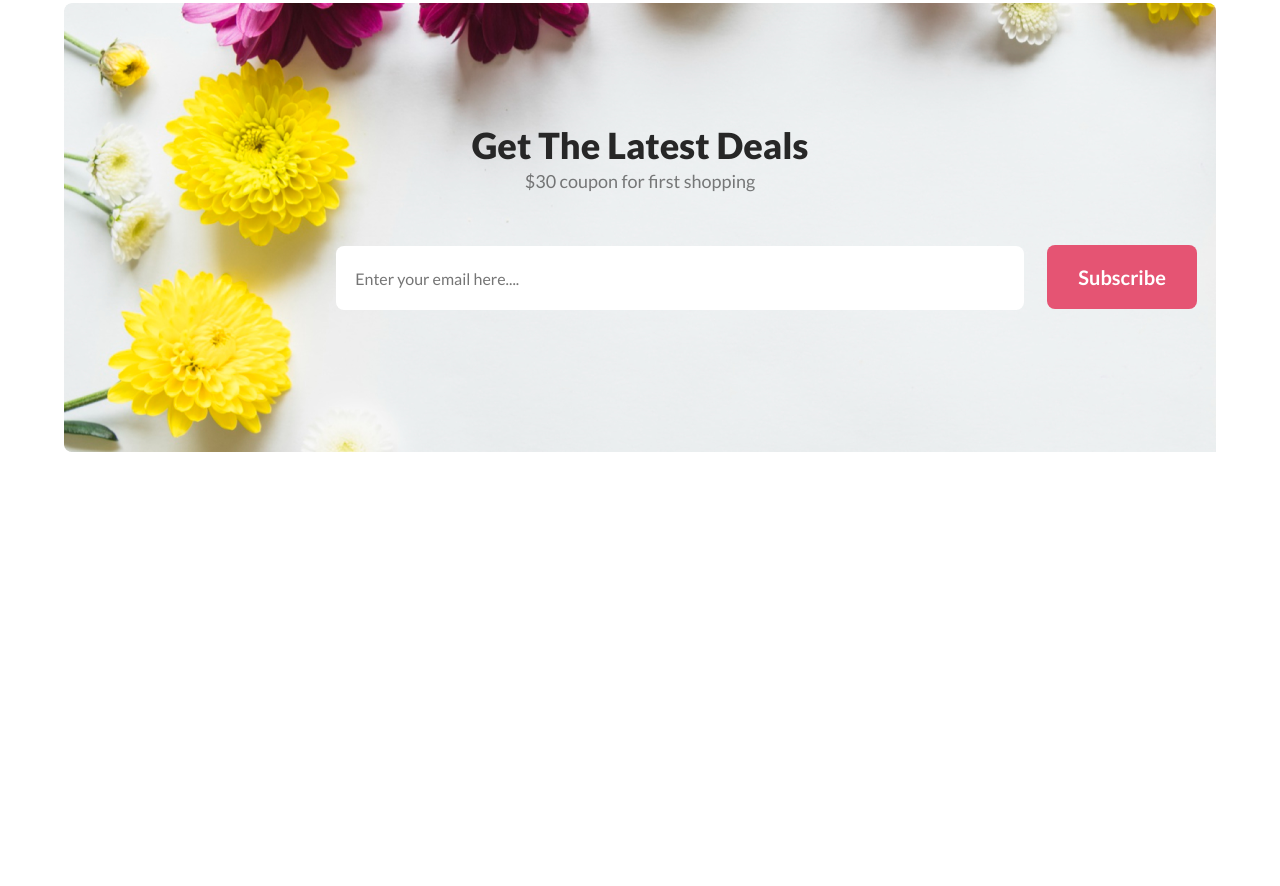
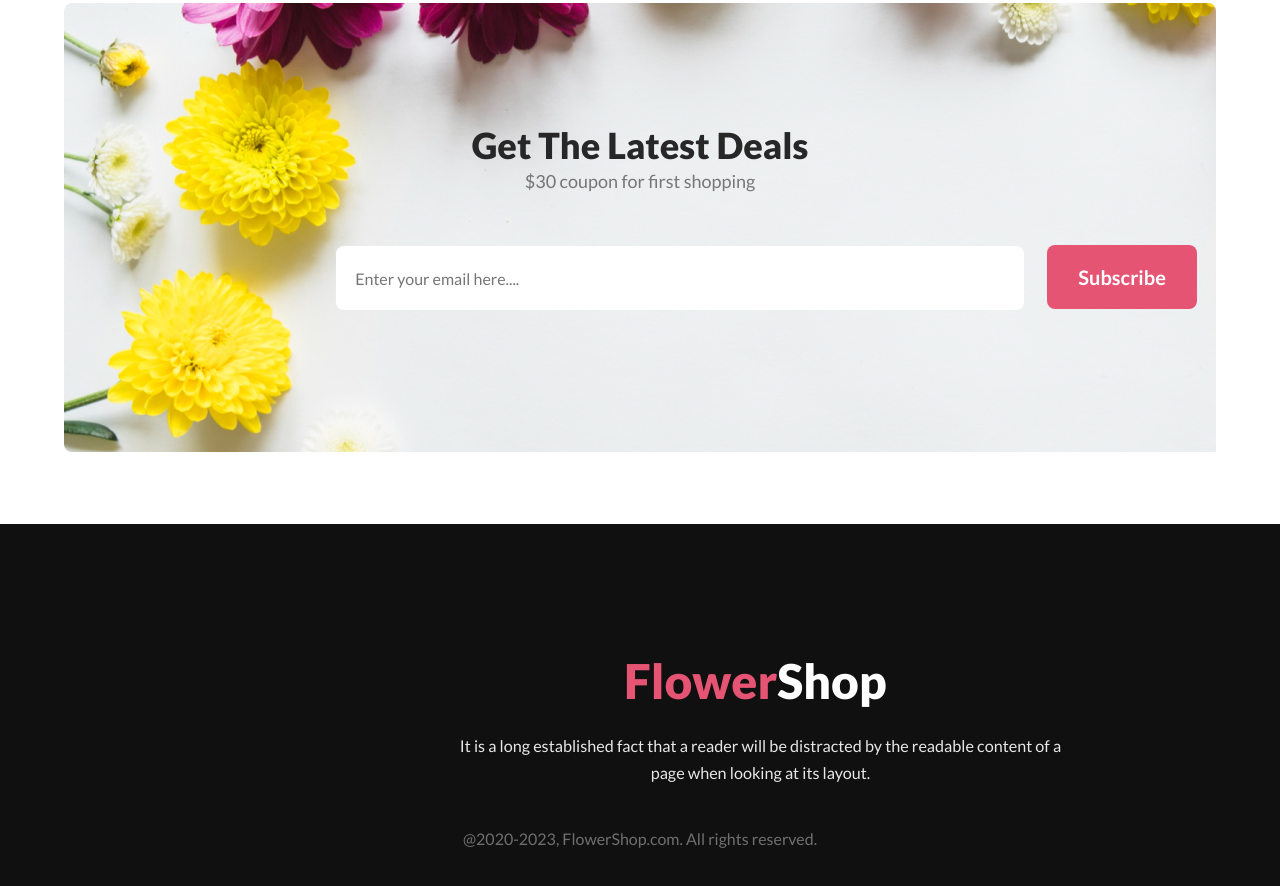
Before and after one commit to samiul-ahm/Flower-Shop-Remake, a plain HTML site: page index.html in a window 1280 px wide. Shown: the part 3746-4632 px from the top of the page. Before the commit the page ends 4270 px from the top, so only its background shows below. Drawn offline with Linux system fonts and the light colour scheme.

Commit message:
footer section has been added

```diff
--- a/CSS/main.css
+++ b/CSS/main.css
@@ -447,3 +447,74 @@ header {
   margin-left: 1em;
   margin-bottom: 7.5625em;
 }
+
+.search button::selection {
+  background-color: rgba(229, 84, 115, 1);
+  color: rgba(255, 255, 255, 1);
+}
+
+/* !footer */
+
+footer {
+  background-color: #111010;
+  min-height: 28rem;
+}
+
+footer h1 {
+  padding-top: 8rem;
+  padding-left: 39rem;
+  padding-bottom: 1.5rem;
+  color: #e55473;
+  font-family: Lato;
+  font-size: 3rem;
+  font-style: normal;
+  font-weight: 800;
+  line-height: normal;
+}
+
+.highlight2 {
+  color: #fff;
+  font-family: Lato;
+  font-size: 3rem;
+  font-style: normal;
+  font-weight: 800;
+  line-height: normal;
+}
+
+footer h1::selection {
+  background-color: rgba(229, 84, 115, 1);
+  color: rgba(255, 255, 255, 1);
+}
+
+.first {
+  /* border: 2px solid white; */
+  max-width: 39.0625rem;
+  min-height: 4rem;
+  color: rgba(255, 255, 255, 0.9);
+  text-align: center;
+  font-family: Lato;
+  font-size: 1.0125rem;
+  font-style: normal;
+  font-weight: 400;
+  line-height: 166.667%;
+  margin-left: 28rem;
+  margin-bottom: 2rem;
+}
+
+.first::selection {
+  color: rgba(255, 255, 255, 0.9);
+}
+
+.second {
+  color: rgba(255, 255, 255, 0.4);
+  text-align: center;
+  font-family: Lato;
+  font-size: 16px;
+  font-style: normal;
+  font-weight: 400;
+  line-height: normal;
+}
+
+.second::selection {
+  color: rgba(255, 255, 255, 0.4);
+}
--- a/index.html
+++ b/index.html
@@ -103,6 +103,13 @@
         <button>Subscribe</button>
       </section>
     </main>
-    <footer></footer>
+    <footer>
+      <h1>Flower<span class="highlight2">Shop</span></h1>
+      <p class="first">
+        It is a long established fact that a reader will be distracted by the
+        readable content of a page when looking at its layout.
+      </p>
+      <p class="second">@2020-2023, FlowerShop.com. All rights reserved.</p>
+    </footer>
   </body>
 </html>
```
